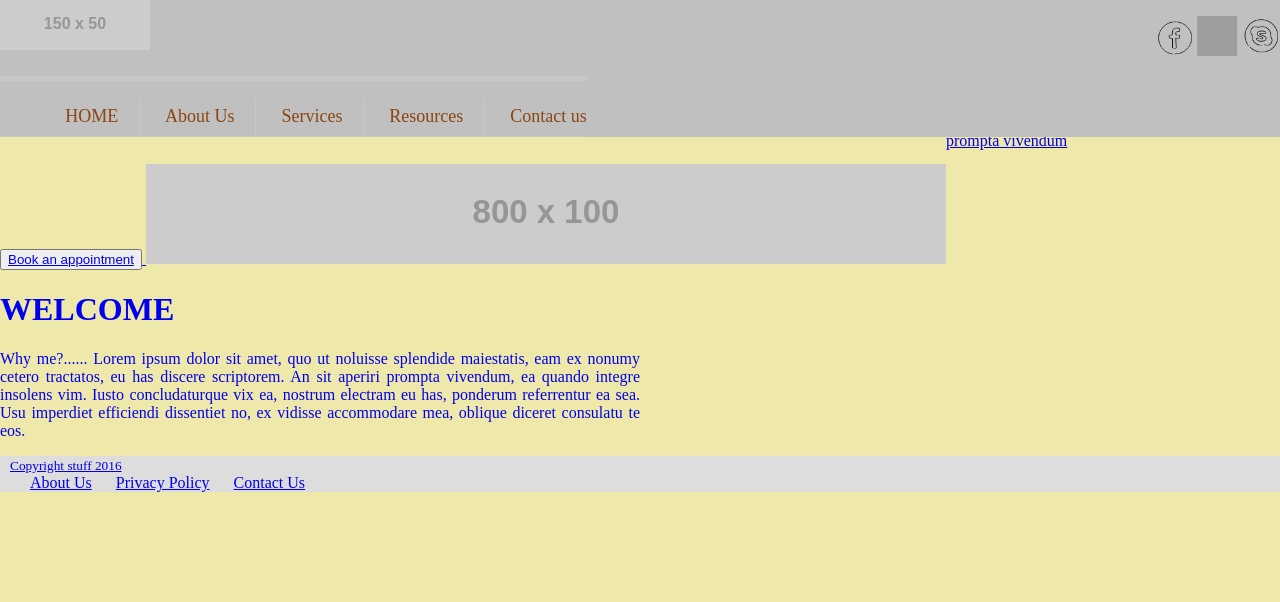
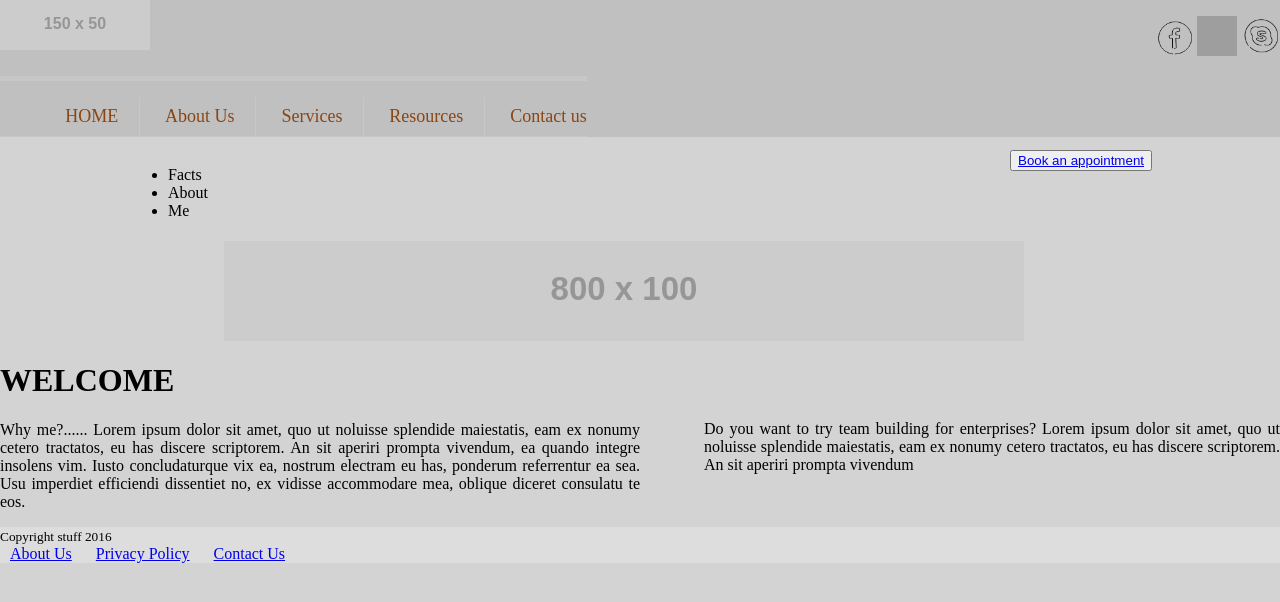
Before and after one commit to nesspire00/website_project, a PHP site: page / in a window 1280 px wide. Shown: the top 602 px of the page. Run offline with PHP 8.4, Linux system fonts and the light colour scheme; grey boxes labelled with a size stand in for pictures from a placeholder-image service; some libraries are stand-ins or nearby versions; grey boxes are pictures that could not be loaded.

Commit message:
Main page text layout

```diff
--- a/css/style.css
+++ b/css/style.css
@@ -4,10 +4,10 @@ html {
 }
 
 body{
-    margin-top: 60px;
+    margin-top: 150px;
     margin-right: 0%;
     margin-left: 0%;
-    background-color: #EEE8AA;
+    background-color: #d3d3d3;
 }
 header{
     position: fixed;
@@ -90,10 +90,23 @@ header{
     border: 0;
     background-color: silver;
 
+
     /* hide a submenu by default so visitors don't see it */
 	left: -999em;
 	position: absolute;
 	z-index: 1000;
+}
+.topnav a{
+    -webkit-transition: all .25s ease;
+    -moz-transition: all .25s ease;
+    -ms-transition: all .25s ease;
+    -o-transition: all .25s ease;
+    transition: all .25s ease;
+}
+.nav a:hover {
+    color: #029443;
+    background-color: cornsilk;
+    text-decoration: none;
 }
 
 /** Show menu when mouse in on the item **/
@@ -110,20 +123,28 @@ header{
 	margin-top: .5em;
 	width: auto;
 }
-.poster{
-    float: left;
+
+.poster img{
+    margin-top: 70px;
+    margin-right: 20%;
+    float: right;
+    margin-bottom: 0px;
+    margin-left: 0px;
 }
 
 main{
     width: 50%;
     float: left;
     text-align: justify;
-}.45em 0 .5em
-aside.mainpage{
-    padding-top: 65px;
+}/*.45em 0 .5em*/
+
+aside {
+    margin-top: 63px;
     float: right;
     width: 45%;
+    text-align: justify;
 }
+
 footer{
     float: left;
     width: 100%;
@@ -132,3 +153,14 @@ footer{
 footer a{
     padding: 10px;
 }
+
+.poster_menu{
+    margin-left: 10%;
+    margin-right: 10%;
+}
+.poster_menu ul{
+    float: left;
+}
+.poster_menu button{
+    float: right;
+}
--- a/index.html
+++ b/index.html
@@ -4,6 +4,7 @@
 
 <head>
     <meta charset="utf-8" />
+    <meta name="viewport" content="width=device-width, initial-scale=1.0">
 
     <title>
         LOREM IPSUM
@@ -61,6 +62,9 @@
 
     <section class="poster">
         <div class="poster_menu"><!--?-->
+                    <form method="get">
+            <button><a href="contact.html">Book an appointment</a></button>
+        </form>
             <p>
                 <ul>
                     <li>Facts</li>
@@ -69,12 +73,12 @@
                 </ul>
             </p>
         <br>
-        <form method="get">
-            <button><a href="contact.html">Book an appointment</button>
-        </form>
+
+        </div>
         <img src="http://placehold.it/800x100&text=ROSTOCHKI" alt="РOСТОЧКИ" />
-        </div>
     </section>
+
+    <br />
 
     <main>
         <p class="main_text">
@@ -82,6 +86,8 @@
             Why me?...... Lorem ipsum dolor sit amet, quo ut noluisse splendide maiestatis, eam ex nonumy cetero tractatos, eu has discere scriptorem. An sit aperiri prompta vivendum, ea quando integre insolens vim. Iusto concludaturque vix ea, nostrum electram eu has, ponderum referrentur ea sea. Usu imperdiet efficiendi dissentiet no, ex vidisse accommodare mea, oblique diceret consulatu te eos.
         </p>
     </main>
+
+    <br />
 
     <aside class="mainpage">
         <p id="aside">
```
